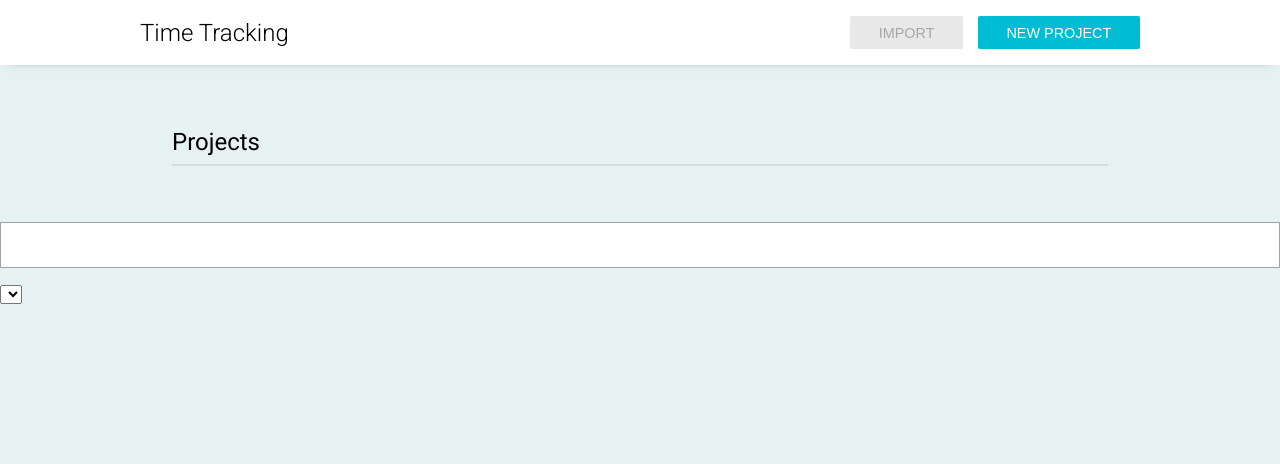
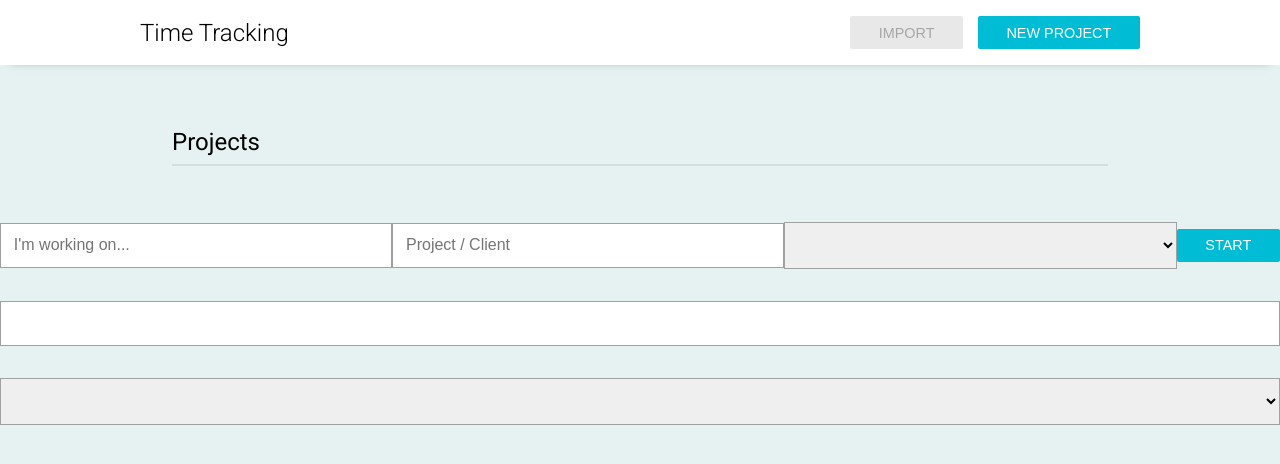
Before and after one commit to jcwrightson/jiffy, a React app: page / in a window 1280 px wide. Shown: the top 464 px of the page. Built offline with nearby package versions, Linux system fonts and the light colour scheme.

Commit message:
query projects and quick task creation

```diff
--- a/src/components/QueryProjects.component.jsx
+++ b/src/components/QueryProjects.component.jsx
@@ -1,12 +1,42 @@
 import React from "react"
 import { connect } from "react-redux"
 
-const renderQueryProjects = ({ projects }) => {
+import { bindActionCreators } from "redux"
+import * as actions from "../actions/"
+
+const renderQueryProjects = ({
+	projects,
+	query,
+	queryProjects,
+	createProject
+}) => {
+
+	const results = projects.filter(project =>
+		project.title.toLowerCase().includes(query)
+	)
+
+	const handleResult = e =>{
+		queryProjects(e.target.value)
+
+
+		if(e.key === "Enter"){
+			if(results.length === 1){
+				console.log(results[0])
+			}
+			if(results.length === 0){
+				createProject(e.target.value)
+			}
+		}else{
+
+		}
+	}
+
 	return (
 		<div>
-			<input type='text' />
-			<select>
-				{projects.map(project => {
+			<input type='text' value={query} onChange={handleResult}/>
+			<select >
+				{results
+					.map(project => {
 						return (
 							<option value={project.uid} key={project.uid}>
 								{project.title}
@@ -20,18 +50,19 @@ const renderQueryProjects = ({ projects }) => {
 
 const mapStateToProps = state => {
 	return {
-		projects: state.projects.list
+		projects: state.projects.list,
+		query: state.projects.query
 	}
 }
 
 const mapDispatchToProps = dispatch => {
-	return{
-		handleQuery: e =>{
-
-		}
+	return {
+		...bindActionCreators(actions, dispatch)
 	}
 }
 
-
-const QueryProjects = connect(mapStateToProps, mapDispatchToProps)(renderQueryProjects)
+const QueryProjects = connect(
+	mapStateToProps,
+	mapDispatchToProps
+)(renderQueryProjects)
 export default QueryProjects
--- /dev/null
+++ b/src/components/QuickTask.jsx
@@ -0,0 +1,63 @@
+import React from "react"
+import { connect } from "react-redux"
+
+import { bindActionCreators } from "redux"
+import * as actions from "../actions/"
+
+import { uuidv4 } from "../lib/functions"
+import { startTask } from "../actions/";
+
+const renderQuickTask = ({
+	createTask,
+	createProject,
+	projects,
+	startTask,
+	stopTask
+}) => {
+
+	return (
+		<div className='flex-row'>
+			<input id='task' type='text' placeholder="I'm working on..." />
+			<input id='project' type='text' placeholder='Project / Client' />
+			<select>
+				{projects.map(project => {
+					return (
+						<option value={project.uid} key={project.uid}>
+							{project.title}
+						</option>
+					)
+				})}
+			</select>
+			<button
+				className='primary'
+				onClick={() => {
+					const projectUID = uuidv4()
+					const taskUID = uuidv4()
+					createProject(document.querySelector("#project").value, projectUID)
+					createTask(projectUID, document.querySelector("#task").value, null, taskUID)
+					startTask(taskUID)
+				}}>
+				Start
+			</button>
+		</div>
+	)
+}
+
+const mapStateToProps = state => {
+	return {
+		projects: state.projects.list,
+		query: state.projects.query
+	}
+}
+
+const mapDispatchToProps = dispatch => {
+	return {
+		...bindActionCreators(actions, dispatch)
+	}
+}
+
+const QuickTask = connect(
+	mapStateToProps,
+	mapDispatchToProps
+)(renderQuickTask)
+export default QuickTask
--- a/src/index.jsx
+++ b/src/index.jsx
@@ -1,7 +1,8 @@
 import React from "react"
 import ReactDOM from "react-dom"
 import { Provider } from "react-redux"
-import { Route, Router, Switch } from "react-router"
+// import {  } from "react-router"
+import { Router, Route, Switch } from "react-router-dom"
 import Home from "./layouts/Home"
 import TasksContainer from "./containers/Tasks.container"
 
@@ -14,6 +15,10 @@ import { isToday } from "./lib/functions"
 import { createTracker, removeTracker } from "./actions"
 
 const initApp = store => {
+
+	// Lets keep track of all running trackers globally
+	window.__tracker__ = {}
+
 	// localStorage.removeItem("tracker-2")
 
 	window.addEventListener("beforeunload", () => {
--- a/src/layouts/Home.jsx
+++ b/src/layouts/Home.jsx
@@ -5,6 +5,7 @@ import { store } from "../store"
 import { createProject } from "../actions"
 
 import QueryProjects from "../components/QueryProjects.component"
+import QuickTask from "../components/QuickTask"
 class renderHome extends Component {
 	constructor(props) {
 		super(props)
@@ -17,6 +18,7 @@ class renderHome extends Component {
 					<h1>Projects</h1>
 					<hr />
 				</div>
+				<QuickTask/>
 				<QueryProjects />
 				<ProjectsContainer />
 			</main>
--- a/src/sass/_global.scss
+++ b/src/sass/_global.scss
@@ -58,14 +58,14 @@ ul, li {
   list-style: none;
 }
 
-input, button, textarea {
+input, button, select, textarea {
   border: 1px solid $border-color;
   font-size: 1em;
   margin: 0;
   position: relative;
 }
 
-input, textarea {
+input, textarea, select {
   width: 100%;
   margin: 1em 0;
   padding: .8em;
```
Lines whose indentation alone changed are shown as unchanged.
